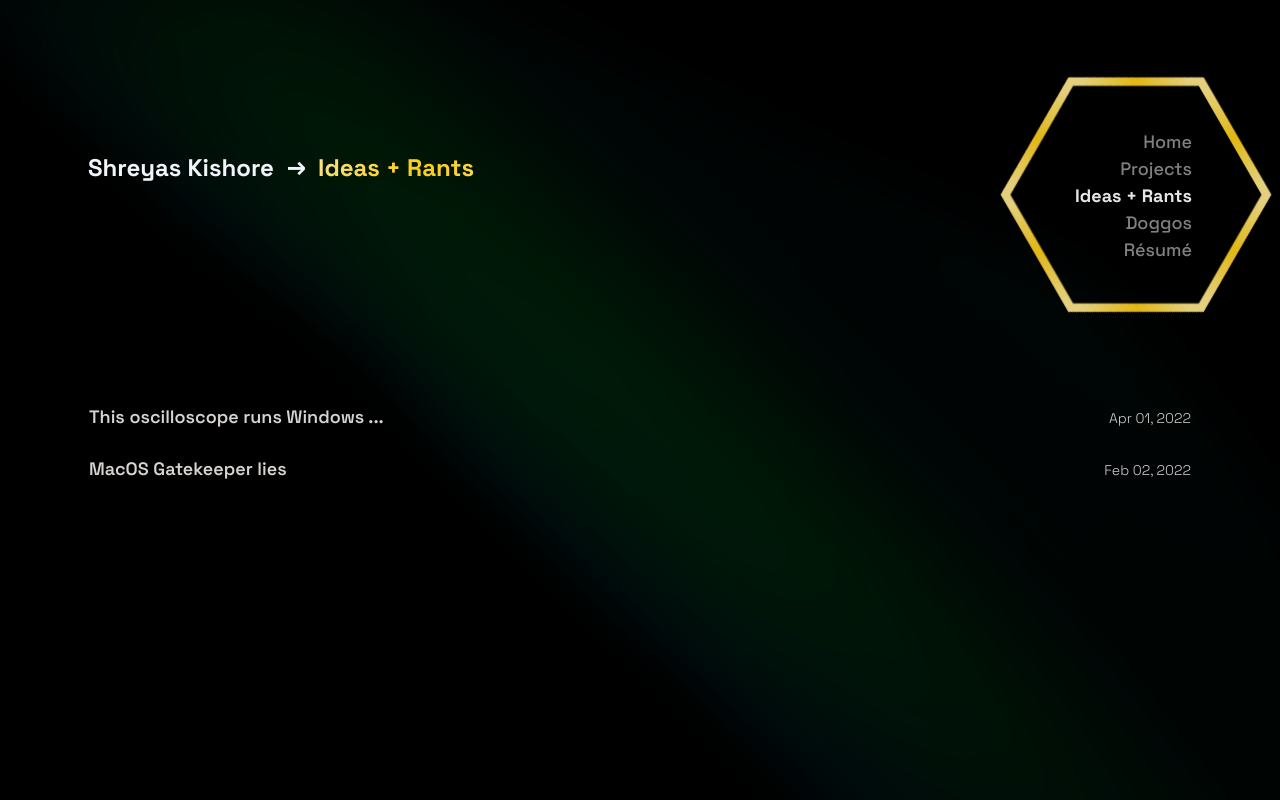
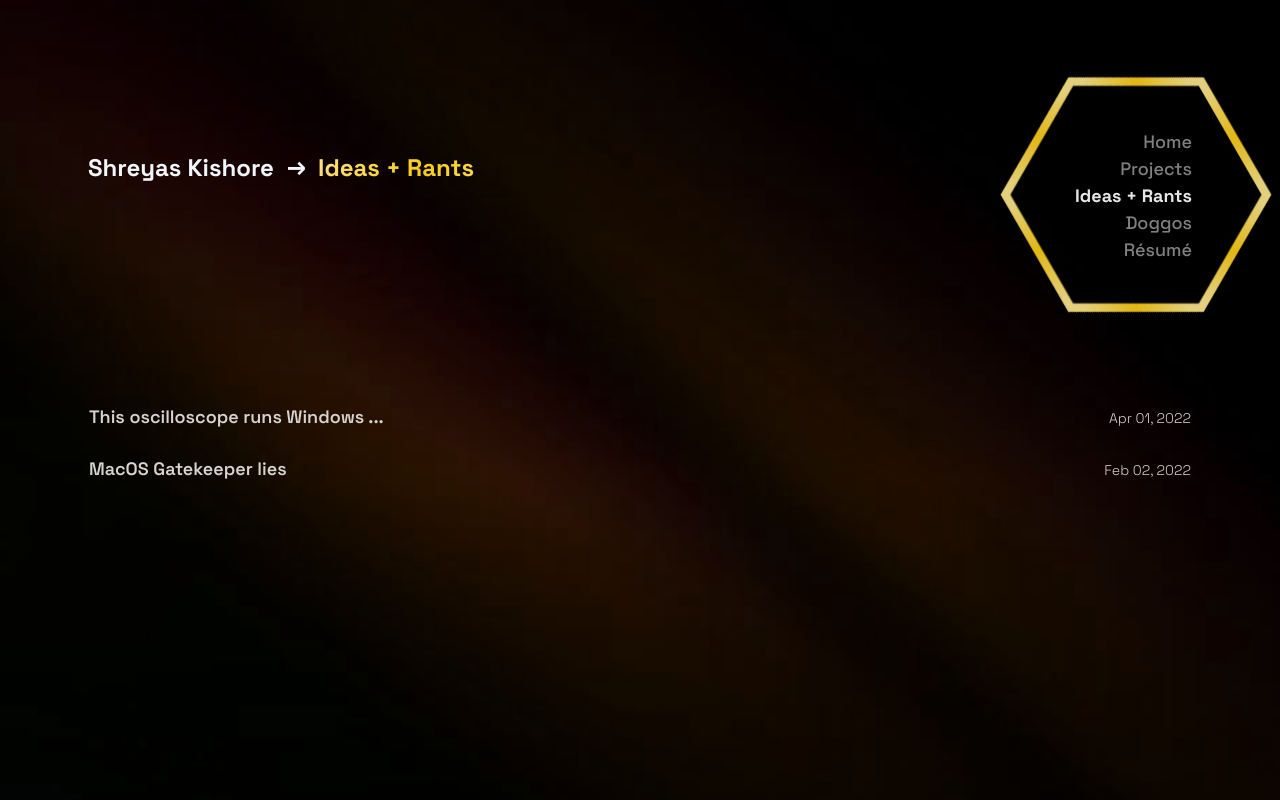
Before and after one commit to 0xSK/0xSK.io, a Next.js app: page /ideas-rants in a window 1280 px wide. Built offline with nearby package versions, Linux system fonts and the light colour scheme; a web font is replaced by a local one.

Commit message:
Fixed GlareImage hues

```diff
--- a/pages/doggos/[slug].tsx
+++ b/pages/doggos/[slug].tsx
@@ -67,7 +67,7 @@ const PostPage = ({
       <div className="relative">
         <GlareImage
           scale={2}
-          hueOffset={90}
+          hueOffset={160}
           xOffset={'calc(50vw - 1000px)'}
           yOffset={'-500px'}
         />
--- a/pages/doggos/index.tsx
+++ b/pages/doggos/index.tsx
@@ -33,7 +33,7 @@ const DoggosPage = ({ doggos }: DoggosPageProps): JSX.Element => {
           imageNumber={1}
           opacityStatic={0.9}
           scale={2}
-          hueOffset={90}
+          hueOffset={200}
           xOffset={'calc(50vw - 1000px)'}
           yOffset={'-500px'}
         />
--- a/pages/ideas-rants/[slug].tsx
+++ b/pages/ideas-rants/[slug].tsx
@@ -67,7 +67,7 @@ const PostPage = ({
       <div className="relative">
         <GlareImage
           scale={2}
-          hueOffset={170}
+          hueOffset={85}
           xOffset={'calc(50vw - 1000px)'}
           yOffset={'-500px'}
         />
--- a/pages/ideas-rants/index.tsx
+++ b/pages/ideas-rants/index.tsx
@@ -35,10 +35,10 @@ const IdeasRantsPage = ({ IdeasRants }: IdeasRantsPageProps): JSX.Element => {
     <>
       <div className="relative">
         <GlareImage
-          imageNumber={1}
+          imageNumber={3}
           opacityStatic={1}
           scale={2}
-          hueOffset={200}
+          hueOffset={85}
           xOffset={'calc(50vw - 1000px)'}
           yOffset={'-500px'}
         />
```
